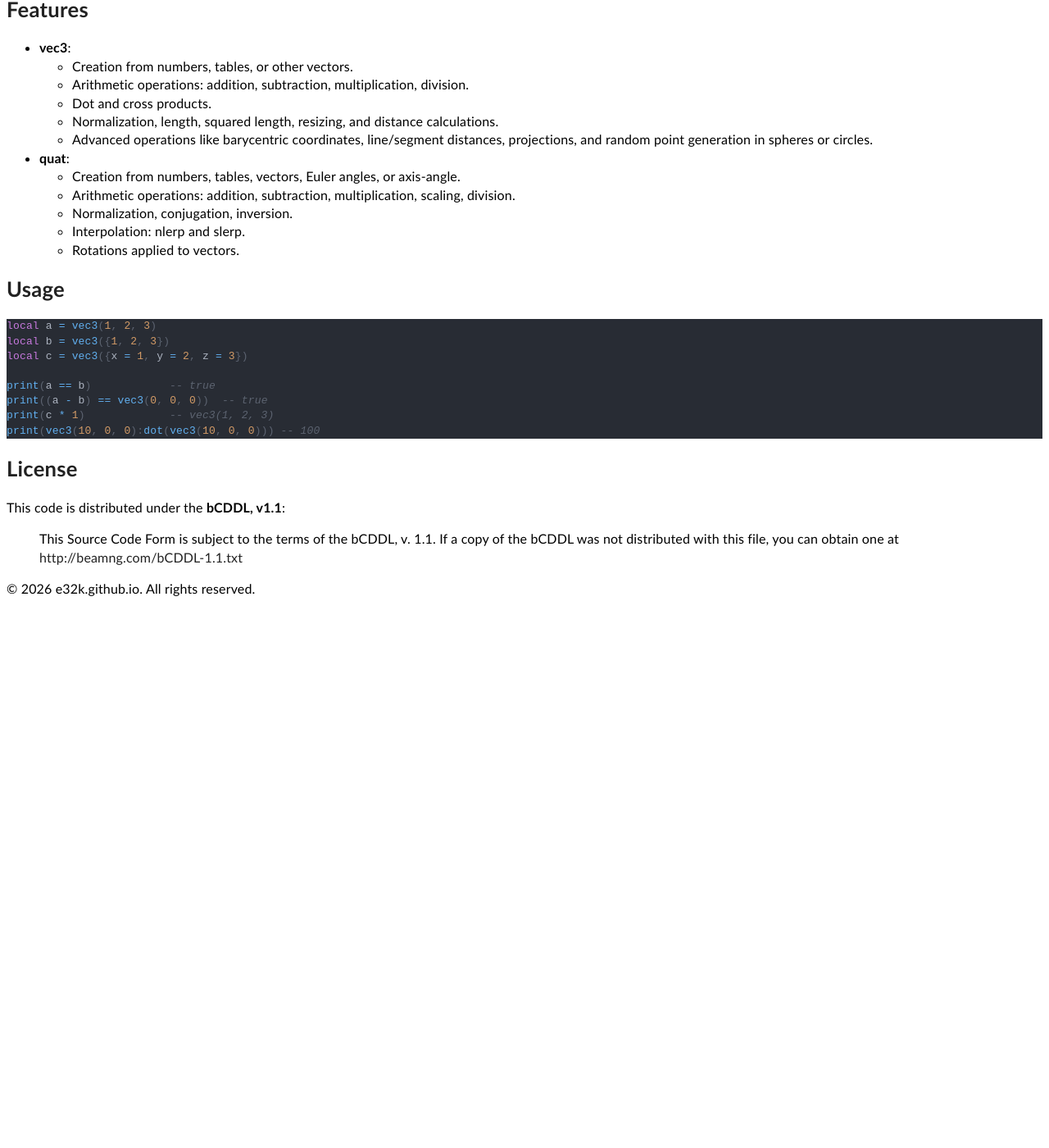
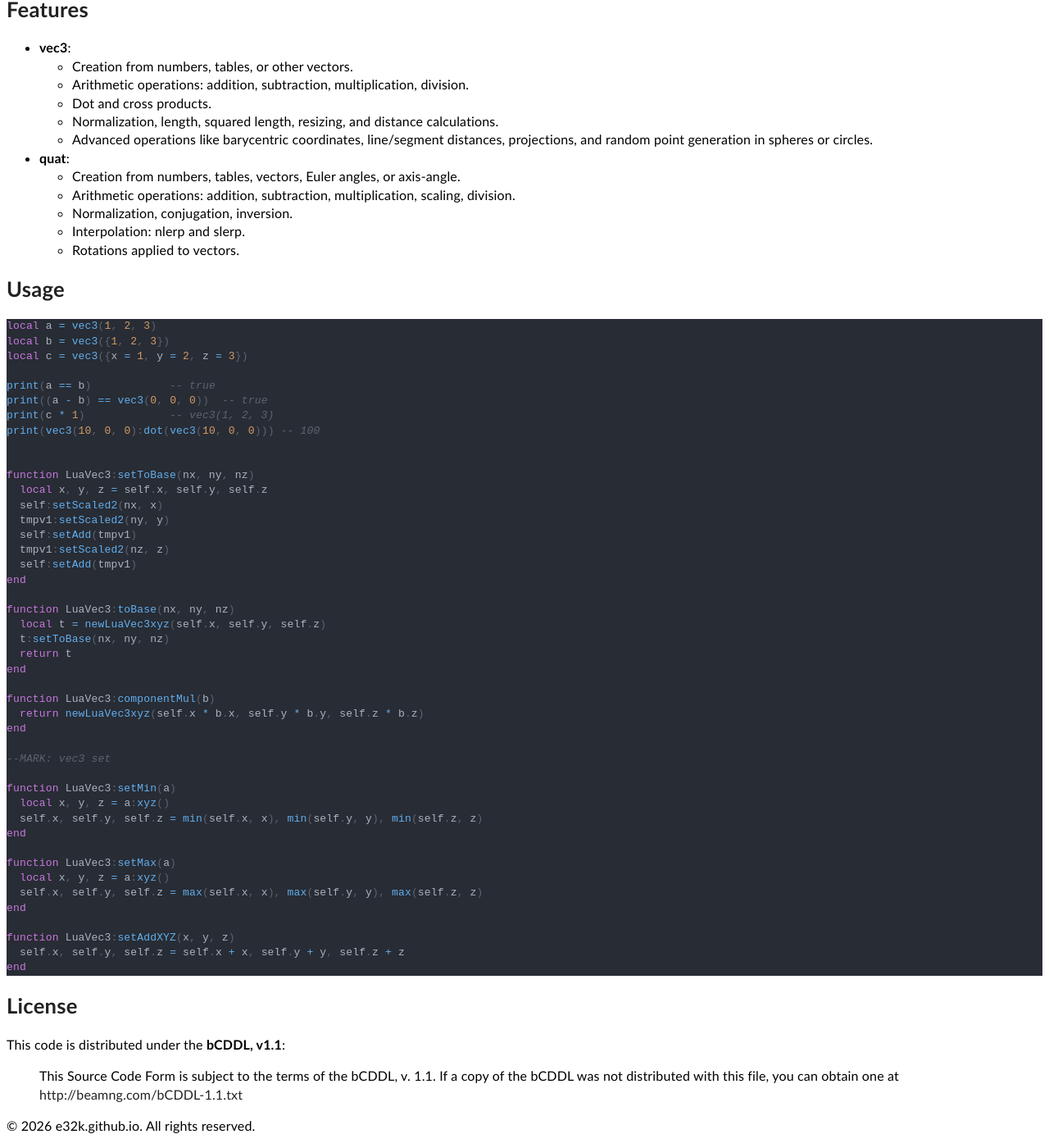
Before and after one commit to E32k/e32k.github.io, a Jekyll site: the page built from beamng/lua/common/mathlib.md, in a window 1280 px wide and 1400 px high, scrolled down 457 px. Shown: the whole window at 82% size. Built offline with Jekyll 4.4.1, drawn with Linux system fonts in a browser that asks for light colours; our own code applies the rules of GitHub Pages for plain Markdown files; before the commit the page ends 1203 px from its top, so only the background shows below that.

Commit message:
Add LuaVec3 methods for vector manipulation

````diff
--- a/beamng/lua/common/mathlib.md
+++ b/beamng/lua/common/mathlib.md
@@ -33,6 +33,42 @@ print(a == b)            -- true
 print((a - b) == vec3(0, 0, 0))  -- true
 print(c * 1)             -- vec3(1, 2, 3)
 print(vec3(10, 0, 0):dot(vec3(10, 0, 0))) -- 100
+
+
+function LuaVec3:setToBase(nx, ny, nz)
+  local x, y, z = self.x, self.y, self.z
+  self:setScaled2(nx, x)
+  tmpv1:setScaled2(ny, y)
+  self:setAdd(tmpv1)
+  tmpv1:setScaled2(nz, z)
+  self:setAdd(tmpv1)
+end
+
+function LuaVec3:toBase(nx, ny, nz)
+  local t = newLuaVec3xyz(self.x, self.y, self.z)
+  t:setToBase(nx, ny, nz)
+  return t
+end
+
+function LuaVec3:componentMul(b)
+  return newLuaVec3xyz(self.x * b.x, self.y * b.y, self.z * b.z)
+end
+
+--MARK: vec3 set
+
+function LuaVec3:setMin(a)
+  local x, y, z = a:xyz()
+  self.x, self.y, self.z = min(self.x, x), min(self.y, y), min(self.z, z)
+end
+
+function LuaVec3:setMax(a)
+  local x, y, z = a:xyz()
+  self.x, self.y, self.z = max(self.x, x), max(self.y, y), max(self.z, z)
+end
+
+function LuaVec3:setAddXYZ(x, y, z)
+  self.x, self.y, self.z = self.x + x, self.y + y, self.z + z
+end
 ```
 
 ## License
````
